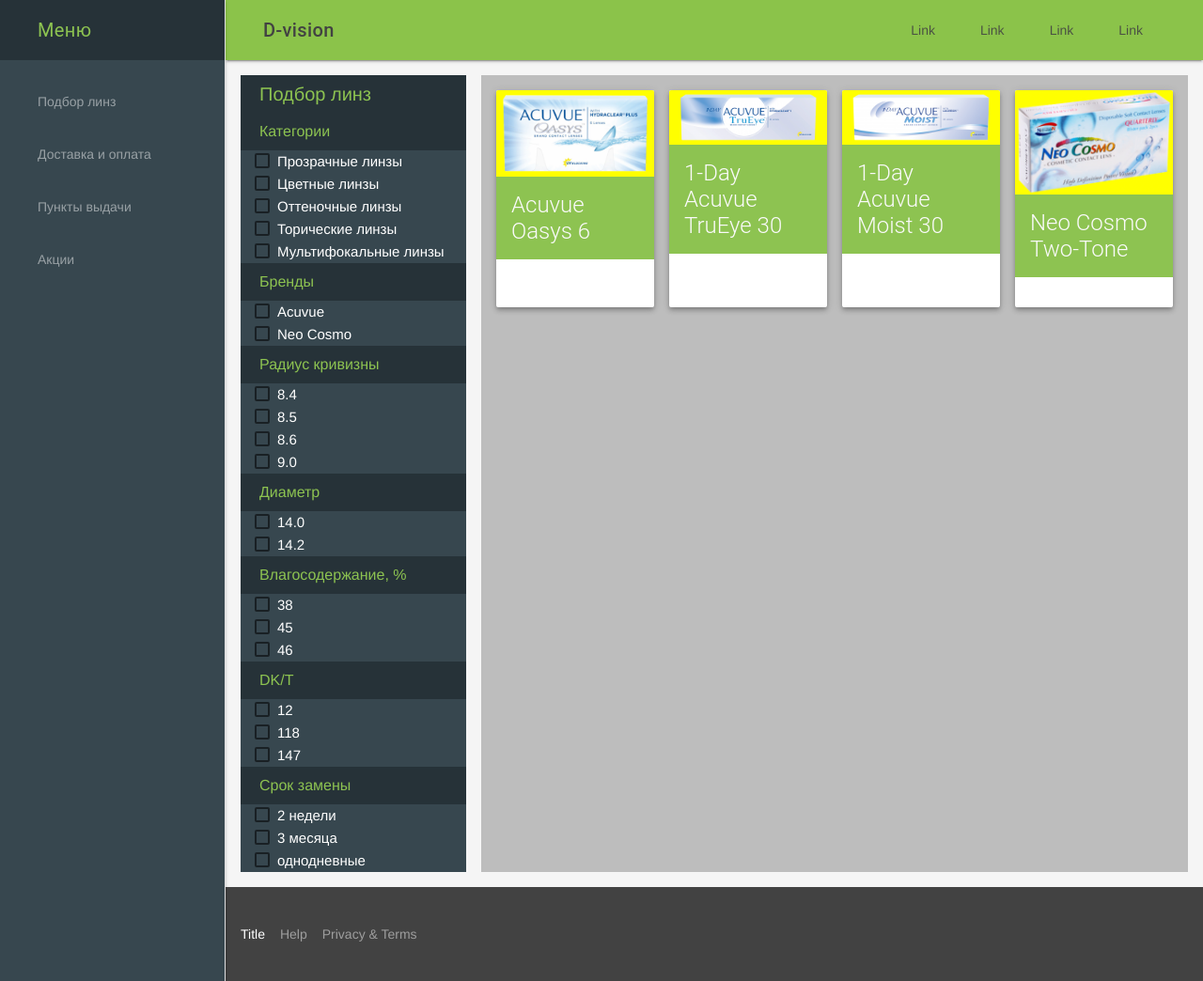
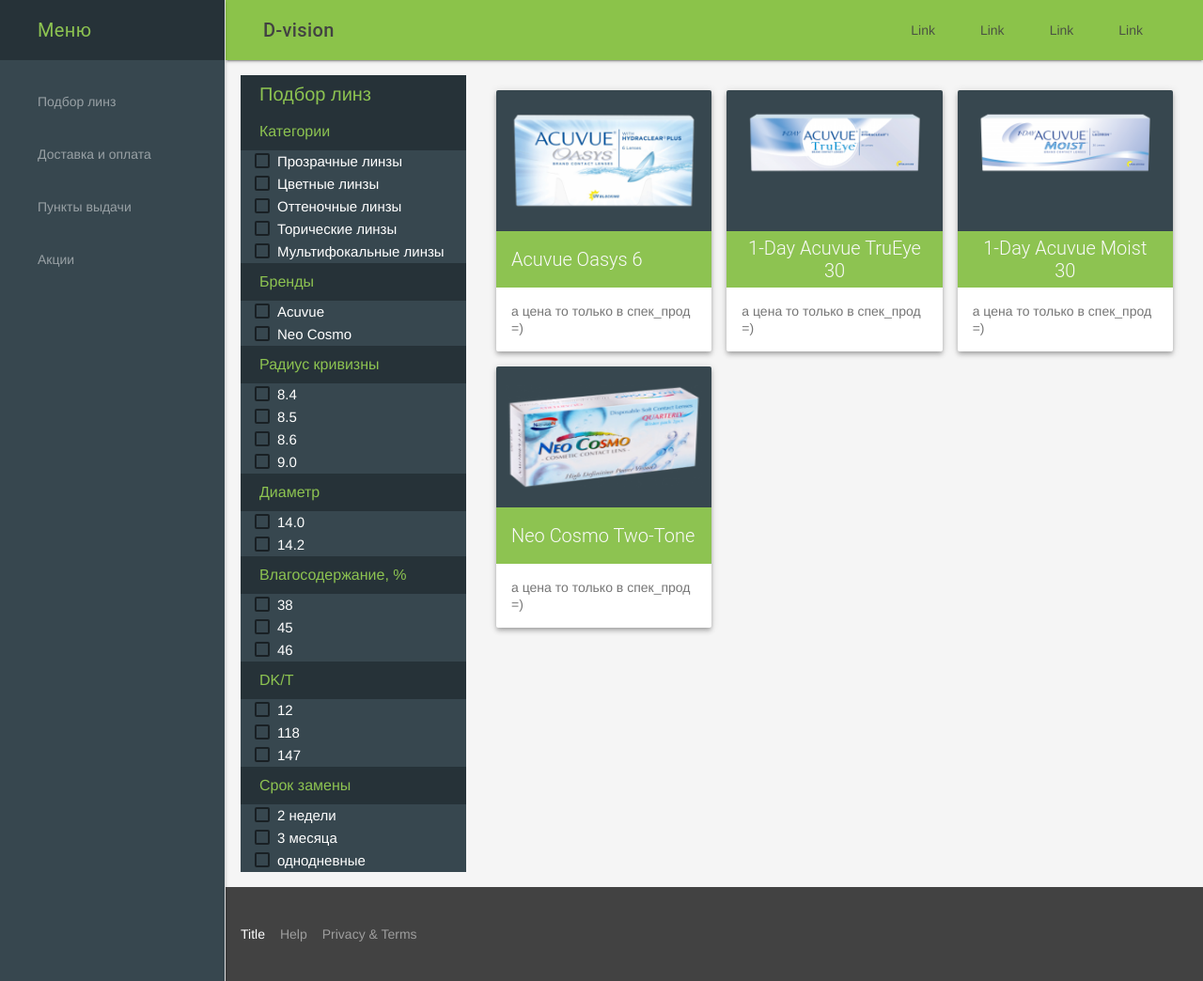
Before and after one commit to cMeIIIHo/market, a Django app: page /filter/ in a window 1280 px wide. Shown: the whole page at 94% size. Run offline with Django 3.2, Linux system fonts and the light colour scheme; data comes from the database, SQL or seed files in the repository.

Commit message:
filters step ... 4 ? working on product cards

```diff
--- a/catalog/templates/catalog/filter.html
+++ b/catalog/templates/catalog/filter.html
@@ -20,10 +20,29 @@
     .my-filter-block__filters {
         background: #37474f;
         padding-left: 15px;
+        color: white;
     }
     .mdl-checkbox__label {
         font-size: 15px;
     }
+    .my-product_card__media {
+        height: 150px;
+        padding: 20px 10px;
+        background: #37474f;
+    }
+    .my-product_card__media img {
+        width: 100%;
+        max-height: 110px;
+    }
+    .my-product_card__title {
+        height: 60px;
+    }
+    .mdl-card__title-text {
+        align-self: center;
+        text-align: center;
+        font-size: 20px;
+    }
+
 </style>
 <div class="mdl-grid">
 
@@ -83,16 +102,16 @@
 
         <div class="mdl-grid">
                 {% for product in products %}
-            <div class="mdl-cell mdl-cell--3-col mdl-cell--4-col-tablet">
+            <div class="mdl-cell mdl-cell--4-col mdl-cell--6-col-tablet">
                 <div class="mdl-card mdl-shadow--4dp">
                     <a class="my-link" href="">
-                        <div class="mdl-card__media"><img src="{{ product.picture.url }}" border="0" alt=""></div>
-                        <div class="mdl-card__title">
+                        <div class="mdl-card__media my-product_card__media"><img src="{{ product.picture.url }}" border="0" alt=""></div>
+                        <div class="mdl-card__title my-product_card__title">
                             <h2 class="mdl-card__title-text">{{ product.name }}</h2>
                         </div>
                     </a>
                     <div class="mdl-card__supporting-text">
-                        {{ product.price }}
+                        а цена то только в спек_прод =)
                     </div>
                 </div>
             </div>
--- a/templates/base.html
+++ b/templates/base.html
@@ -31,18 +31,19 @@
         }
         .mdl-cell {
             box-sizing: border-box;
-            background-color: #BDBDBD;
-            color: white;
         }
         .mdl-card {
             width: 100%;
             height: 100%;
         }
+        .mdl-card__media {
+            background-color: white;
+        }
         .mdl-card__title {
             background-color: #8dc351;
             color: #fafafa;
         }
-        .mdl-card__media img {
+        .my-sale_card__media img {
             width: 100%;
             height: 100%;
         }
```
Also changed, not shown: catalog/templates/catalog/index.html (+2 -14 lines).
